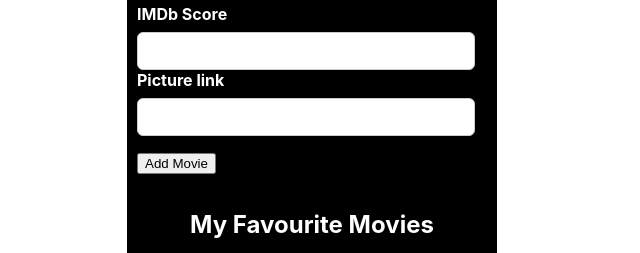
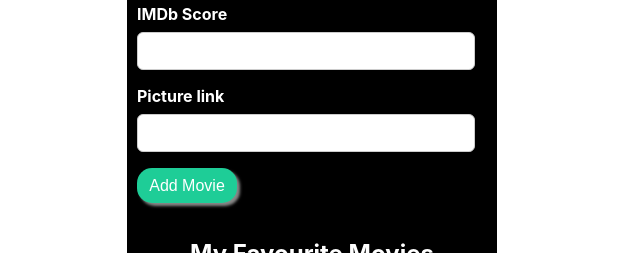
Before and after one commit to Sadap93/myMovies, a React (Create React App) app: page / in a window 1280 px wide. Shown: the part 247-500 px from the top of the page, without its empty margins (328-968 px from the left). Built offline with nearby package versions, Linux system fonts and the light colour scheme.

Commit message:
styling button

```diff
--- a/src/components/NewMovie/MovieForm.js
+++ b/src/components/NewMovie/MovieForm.js
@@ -92,6 +92,7 @@ const MovieForm = ({ addMovieHandler }) => {
             value={enteredMovieScore}
             onChange={scoreChangeHandler}
           ></input>
+        </div>
         <div className="new-movie__control">
           <label>Picture link</label>
           <input
@@ -100,9 +101,10 @@ const MovieForm = ({ addMovieHandler }) => {
             onChange={pictureChangeHandler}
           ></input>
         </div>
-        </div>
         <div className="new-movie__actions">
-          <button type="submit">Add Movie</button>
+          <button type="submit" className="btn_submit">
+            Add Movie
+          </button>
         </div>
       </div>
     </form>
--- a/src/components/NewMovie/NewMovie.js
+++ b/src/components/NewMovie/NewMovie.js
@@ -4,7 +4,7 @@ import MovieForm from "./MovieForm";
 const NewMovie = ({ setMovies }) => {
   const addMovieHandler = (movie) => {
     setMovies((prevMovies) => {
-      return [...prevMovies, movie];
+      return [movie, ...prevMovies];
     });
   };
 
--- a/src/styles/Movie.css
+++ b/src/styles/Movie.css
@@ -41,6 +41,7 @@ body {
 
 .poster {
   height: 200px;
+  width: 135px;
   border-radius: 5% 0 35% 5%;
   object-fit: cover;
   box-shadow: 5px 0px #8888;
@@ -76,3 +77,28 @@ body {
   font-size: 17px;
   transition: 0.5s;
 }
+
+.btn_submit {
+  width: 100px;
+  height: 35px;
+  color: white;
+  font-size: 16px;
+  background-color: #1ECD97;
+  border-radius: 15px;
+  border: none;
+  box-shadow: 3px 3px 3px #888;
+}
+
+.btn_submit:hover{
+  color: #1ECD97;
+  background-color: white;
+  cursor: pointer;
+  transition: 0.5s ease-in-out;
+}
+
+.btn_submit:active{
+  box-shadow: none;
+  position: relative;
+  top: 3px;
+  left: 3px;
+}
```
Lines whose indentation alone changed are shown as unchanged.
